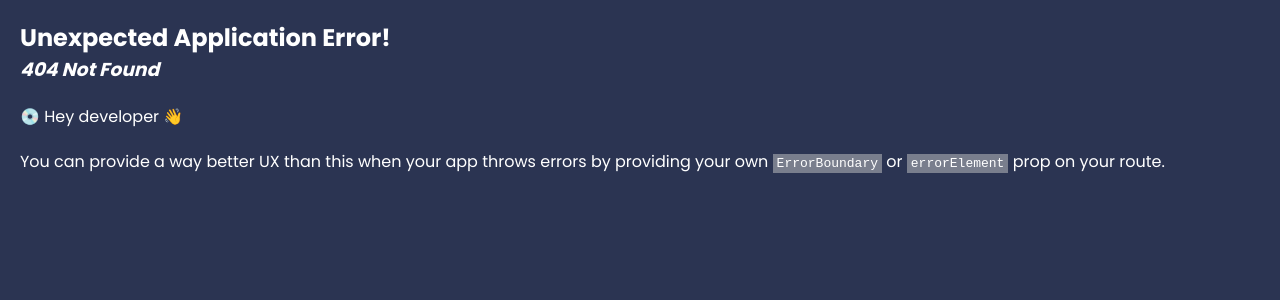
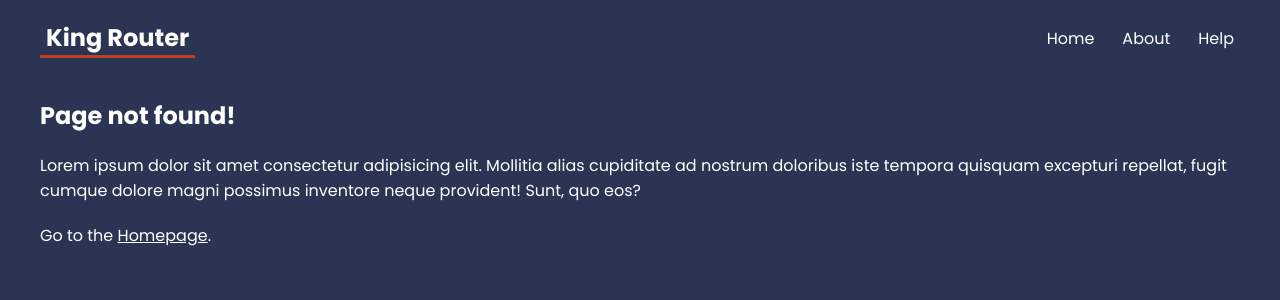
Before and after one commit to AmaduKamara/react-router-dom-v6.4, a React (Create React App) app: page /careers/1 in a window 1280 px wide. Before the commit this address had no page. Shown: the top 300 px of the page. Built offline with nearby package versions, Linux system fonts and the light colour scheme.

Commit message:
Add not-found page for catch all routes

```diff
--- a/src/App.js
+++ b/src/App.js
@@ -14,6 +14,7 @@
 // lAYOUT IMPORT
 import RootLayout from "./layouts/RootLayout";
 import HelpLayout from "./layouts/HelpLayout";
+import NotFound from "./pages/NotFound";
 
 const router = createBrowserRouter(
   createRoutesFromElements(
@@ -24,6 +25,7 @@
         <Route path="faq" element={<Faq />} />
         <Route path="contact" element={<Contact />} />
       </Route>
+      <Route path="*" element={<NotFound />} />
     </Route>
   )
 );
--- /dev/null
+++ b/src/components/Header.jsx
@@ -0,0 +1,16 @@
+import { Link, NavLink } from "react-router-dom";
+
+export default function Header() {
+  return (
+    <header>
+      <nav>
+        <h1>
+          <Link to="/">King Router</Link>
+        </h1>
+        <NavLink to="/">Home</NavLink>
+        <NavLink to="/about">About</NavLink>
+        <NavLink to="/help">Help</NavLink>
+      </nav>
+    </header>
+  );
+}
--- a/src/layouts/RootLayout.js
+++ b/src/layouts/RootLayout.js
@@ -1,18 +1,10 @@
-import { Link, NavLink, Outlet } from "react-router-dom";
+import { Outlet } from "react-router-dom";
+import Header from "../components/Header";
 
 export default function RootLayout() {
   return (
     <div className="root-layout">
-      <header>
-        <nav>
-          <h1>
-            <Link to="/">King Router</Link>
-          </h1>
-          <NavLink to="/">Home</NavLink>
-          <NavLink to="/about">About</NavLink>
-          <NavLink to="/help">Help</NavLink>
-        </nav>
-      </header>
+      <Header />
       <main>
         <Outlet />
       </main>
--- /dev/null
+++ b/src/pages/NotFound.js
@@ -0,0 +1,19 @@
+import { NavLink } from "react-router-dom";
+
+export default function NotFound() {
+  return (
+    <div>
+      <h2>Page not found!</h2>
+      <p>
+        Lorem ipsum dolor sit amet consectetur adipisicing elit. Mollitia alias
+        cupiditate ad nostrum doloribus iste tempora quisquam excepturi
+        repellat, fugit cumque dolore magni possimus inventore neque provident!
+        Sunt, quo eos?
+      </p>
+
+      <p>
+        Go to the <NavLink to="/">Homepage</NavLink>.
+      </p>
+    </div>
+  );
+}
```
